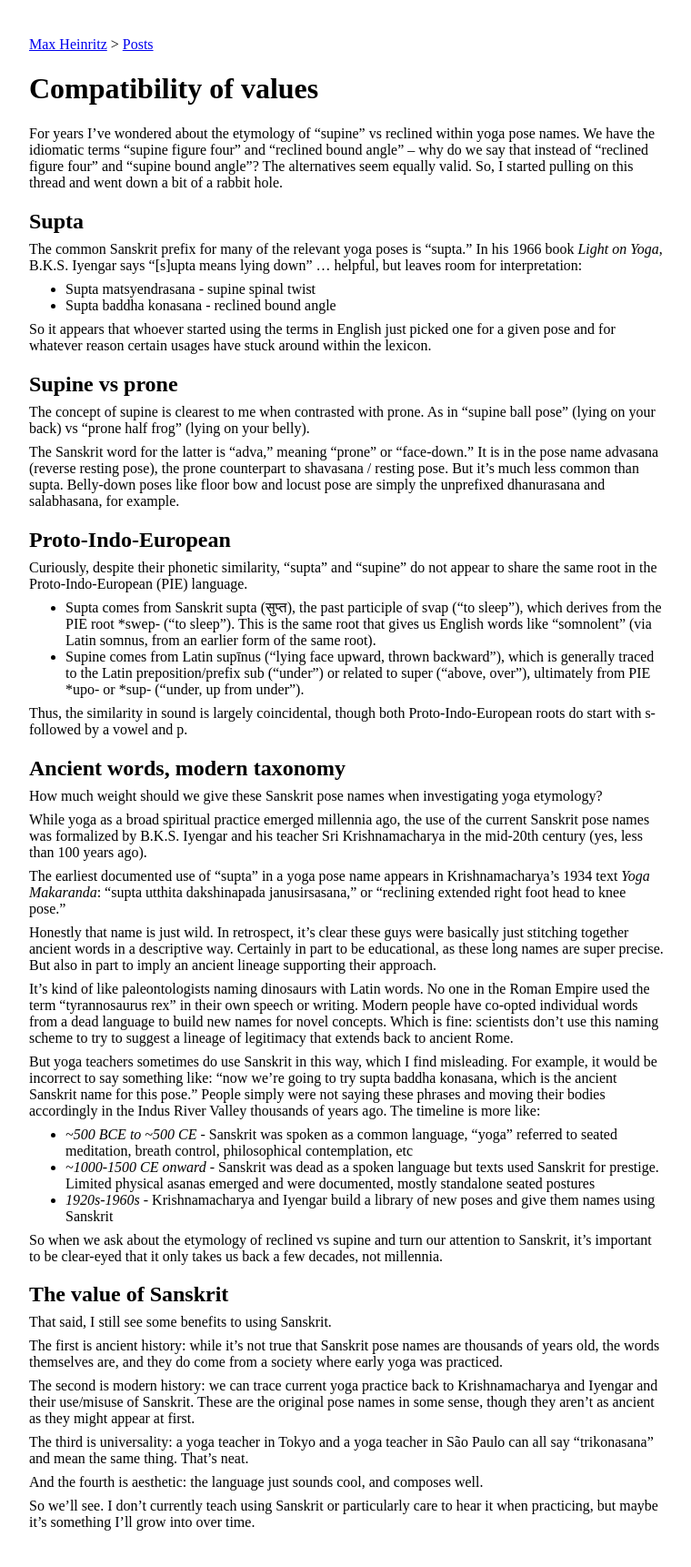
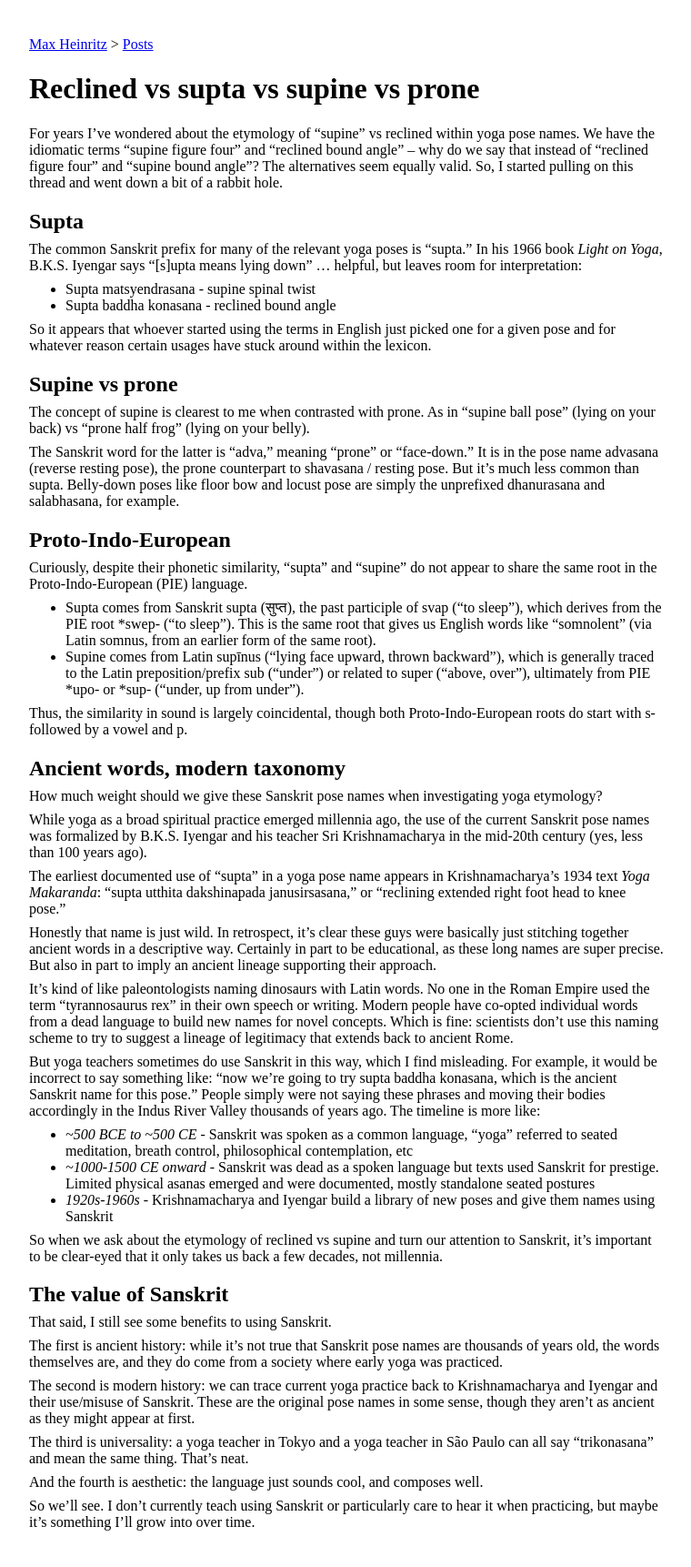
Before and after one commit to maxh/maxheinritz.com, a Jekyll site: the page built from _posts/2026-02-01-reclined-vs-supta-vs-supine-vs-prone.md, in a window 1280 px wide. Shown: the whole page at 91% size, without its empty margins (108-868 px from the left). Built offline with Jekyll 4.4.1, drawn with Linux system fonts in a browser that asks for light colours.

Commit message:
fix title

```diff
--- a/_posts/2026-02-01-reclined-vs-supta-vs-supine-vs-prone.md
+++ b/_posts/2026-02-01-reclined-vs-supta-vs-supine-vs-prone.md
@@ -1,5 +1,5 @@
 ---
-title: Compatibility of values
+title: Reclined vs supta vs supine vs prone
 layout: post
 tags: [yoga, language]
 ---
```
